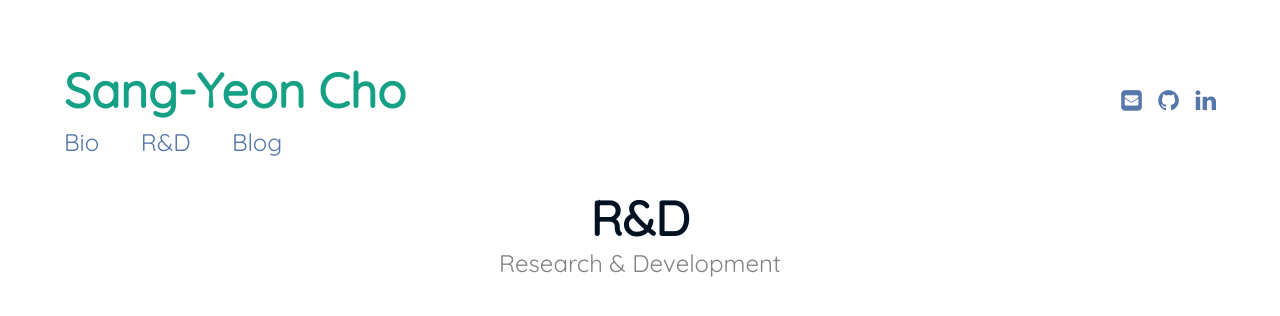
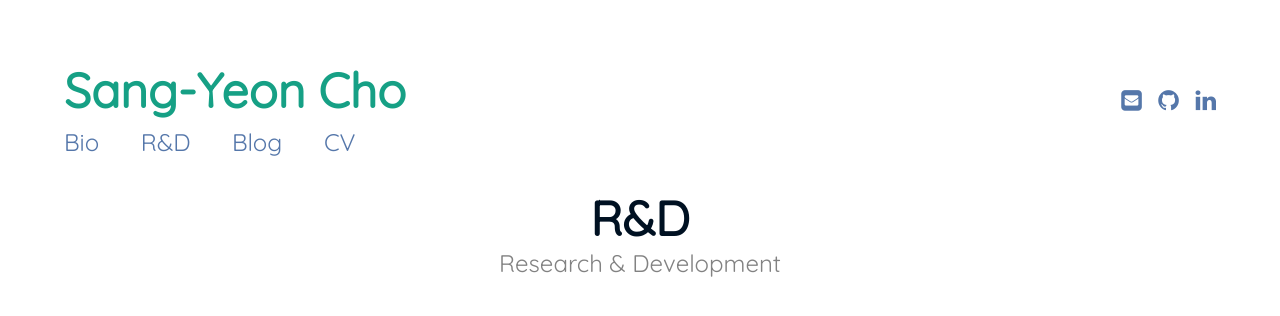
Before and after one commit to jbryan1112/jbryan1112.github.io, a Jekyll site: the page built from cv.md, in a window 1280 px wide. Shown: the top 316 px of the page. Built offline with Jekyll 4.4.1, drawn with Linux system fonts in a browser that asks for light colours.

Commit message:
New edits

```diff
--- a/_includes/header.html
+++ b/_includes/header.html
@@ -5,6 +5,7 @@
 <li class="menu__entry"><a href="{{ '/resume' | prepend: site.baseurl }}">Bio</a></li>
 <li class="menu__entry"><a href="{{ '/research' | prepend: site.baseurl }}">R&D</a></li>
 <li class="menu__entry"><a href="{{ '/blog' | prepend: site.baseurl }}">Blog</a></li>
+<li class="menu__entry"><a href="{{ '/coverlettertoarticle' | prepend: site.baseurl }}">CV</a></li>
 </ul>
 </div>
 <ul class="social-links">
```
Also changed, not shown: cv.md (renamed from coverlettertoarticle.md).
